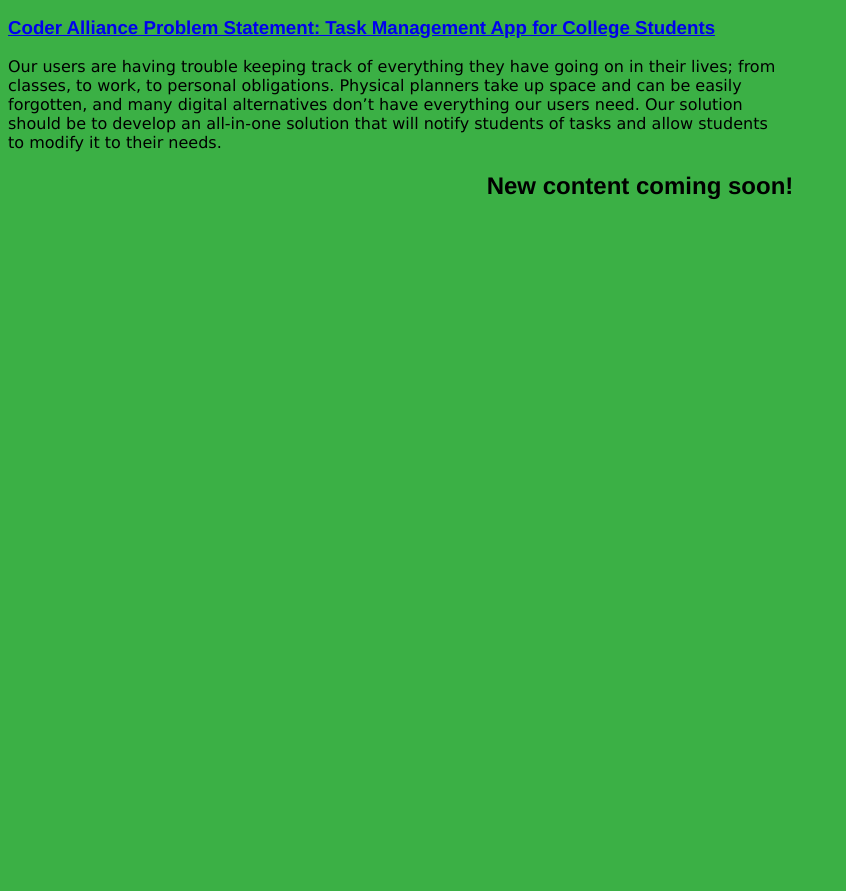
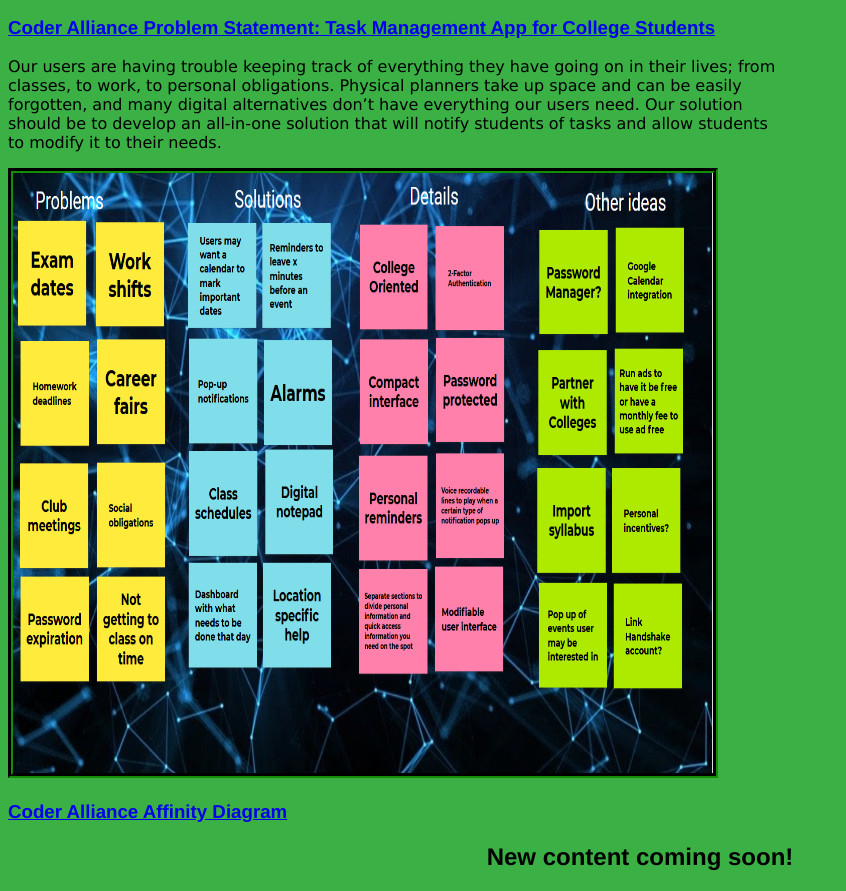
Before and after one commit to BayoMuse42/BayoMuse42.github.io, a plain HTML site: page index.html in a window 1280 px wide. Shown: the part 779-1670 px from the top of the page, without its empty margins (0-846 px from the left). Before the commit the page ends 999 px from the top, so only its background shows below. Drawn offline with Linux system fonts and the light colour scheme.

Commit message:
Add files via upload

```diff
--- a/index.html
+++ b/index.html
@@ -27,6 +27,13 @@
             </section>
         </section>
 
+        <section class="assignment">
+            <a href="Files/CSCE-190-Affinity-Diagram.pdf"> <img src="Files/Img/Affinity-Diagram.PNG" width=700px;></a>
+            <section class="assign-details">
+                <a href="Files/CSCE-190-Affinity-Diagram.pdf"><h3>Coder Alliance Affinity Diagram </h3></a>
+            </section>
+        </section>
+
         <h2>New content coming soon!</h2>
     </body>
 </html>
--- a/style.css
+++ b/style.css
@@ -17,5 +17,4 @@ img{
     border-color:#083a02;
     border-width:5px;
     Height:600px;
-    width:400px;
 }
```
Also changed, not shown: Files/Img/Affinity-Diagram.PNG (added), 1 other file.
